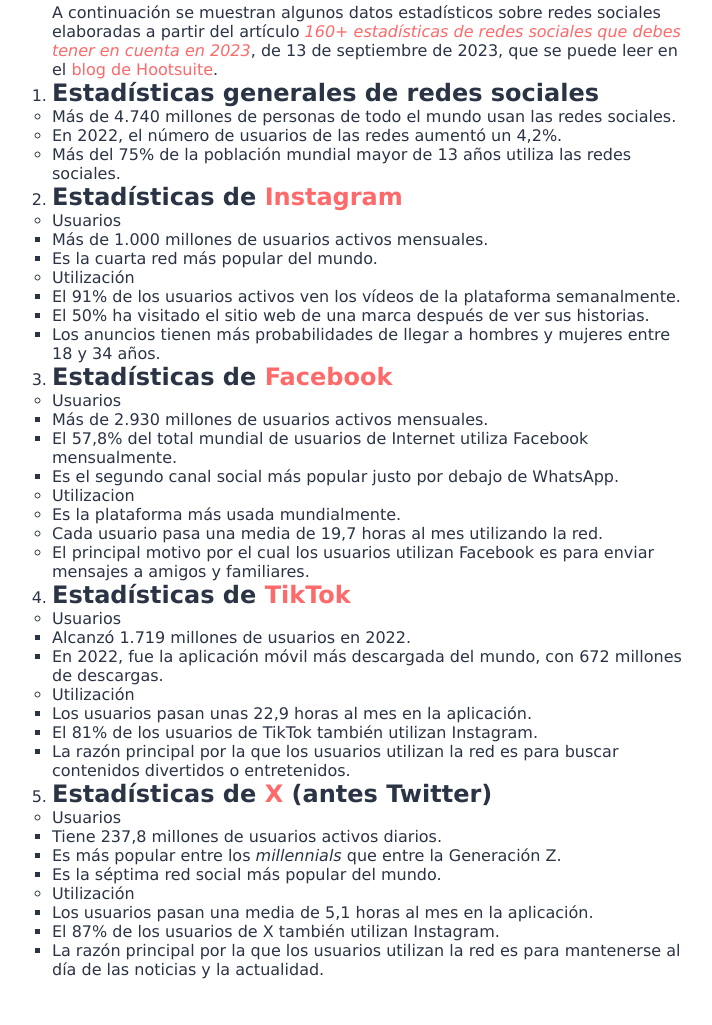
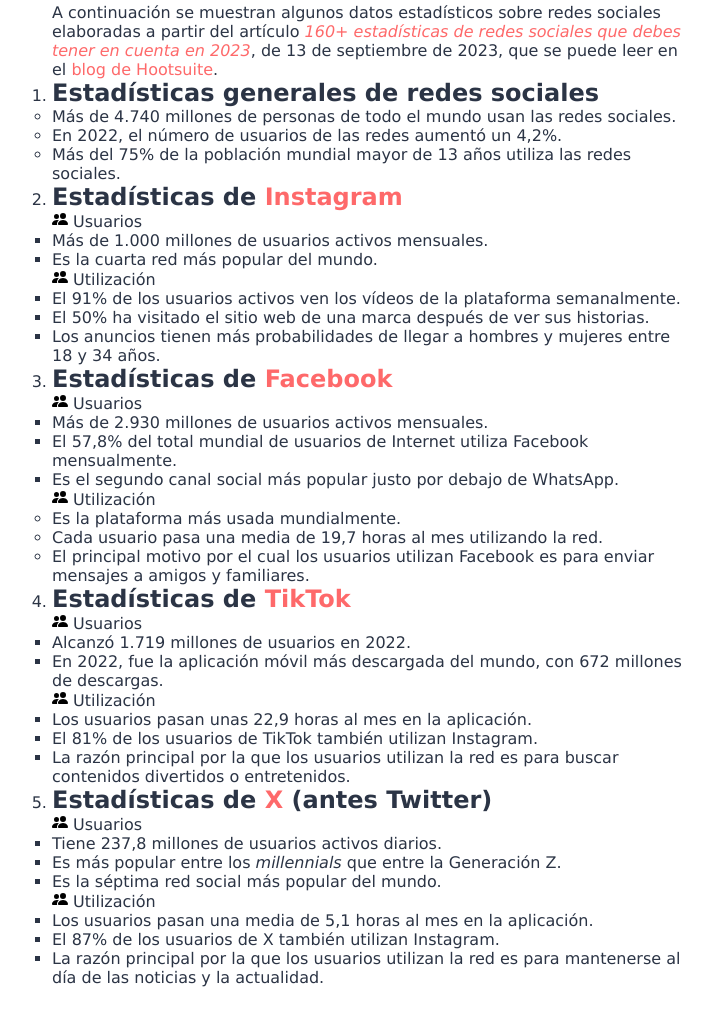
Before and after one commit to bogdankatoula/SocialNetworks, a plain HTML site: page estadisticas.html in a window 1280 px wide. Shown: the part 145-1170 px from the top of the page, without its empty margins (268-980 px from the left). Drawn offline with Linux system fonts and the light colour scheme.

Commit message:
links colors and svg

```diff
--- a/css/estilos.css
+++ b/css/estilos.css
@@ -4,24 +4,18 @@
     font-family: Verdana, Tahoma, sans-serif;
     color: rgb(43,52,69);
   }
-  a:link, a:visited {
+  a:link, a:visited{
+    color: rgb(43, 52, 69);
     text-decoration: none;
+  }
+  a:hover{
     color: rgb(254, 105, 106);
-  }
-  a:hover {
-    color: rgba(254, 105, 106, 0.5);
   }
   header{
     display: flex;
     text-align: center;
     justify-content: center;
     background-color: rgb(241, 245, 249);
-  }
-  header a:link, a:visited{
-    color: rgb(43, 52, 69);
-  }
-  header a:hover{
-    color: rgb(254, 105, 106);
   }
   .nav__title{
     font-size: 30px;
@@ -45,6 +39,34 @@
     flex-direction: column;
     margin: 0 25% 15vh 25%;
   }
+  main a:link, main a:visited {
+    text-decoration: none;
+    color: rgb(254, 105, 106);
+  }
+
+  main a:hover {
+    color: rgba(254, 105, 106, 0.5);
+  }
+  .users{
+    list-style: none;
+  }
+  .users__user::before {
+    content: url("/img/users.svg");
+    display: inline-block;
+    width: 16px;
+    height: 16px;
+    margin-right: 5px;
+  }
+  .uses{
+    list-style: none;
+  }
+  .uses__use::before{
+    content: url("/img/users.svg");
+    display: inline-block;
+    width: 16px;
+    height: 16px;
+    margin-right: 5px;
+  }
   footer{
     color: rgb(255,255,255);
     background-color: rgb(0,0,0);
--- a/estadisticas.html
+++ b/estadisticas.html
@@ -56,15 +56,15 @@
             Estadísticas de <a href="./redes.html#Instagram">Instagram</a>
           </h2>
           <ul>
-            <li>
-              Usuarios
+            <li class = "users">
+              <span class="users__user">Usuarios</span>
               <ul>
                 <li>Más de 1.000 millones de usuarios activos mensuales.</li>
                 <li>Es la cuarta red más popular del mundo.</li>
               </ul>
             </li>
-            <li>
-              Utilización
+            <li class = "uses">
+              <span class="users__user">Utilización</span>
               <ul>
                 <li>
                   El 91% de los usuarios activos ven los vídeos de la plataforma
@@ -85,8 +85,8 @@
         <li>
           <h2>Estadísticas de <a href="./redes.html#Facebook">Facebook</a></h2>
           <ul>
-            <li>
-              Usuarios
+            <li class = "users">
+              <span class="users__user">Usuarios</span>
               <ul>
                 <li>Más de 2.930 millones de usuarios activos mensuales.</li>
                 <li>
@@ -99,7 +99,8 @@
                 </li>
               </ul>
             </li>
-            <li>Utilizacion
+            <li class = "uses">
+              <span class="users__user">Utilización</span>
               <li>Es la plataforma más usada mundialmente.</li>
               <li>Cada usuario pasa una media de 19,7 horas al mes utilizando la red.</li>
               <li>El principal motivo por el cual los usuarios utilizan Facebook es para enviar mensajes a amigos y familiares.</li>
@@ -109,13 +110,15 @@
         <li>
           <h2>Estadísticas de <a href="./redes.html#TikTok">TikTok</a></h2>
           <ul>
-            <li>Usuarios
+            <li class = "users">
+              <span class="users__user">Usuarios</span>
               <ul>
                 <li>Alcanzó 1.719 millones de usuarios en 2022.</li>
                 <li>En 2022, fue la aplicación móvil más descargada del mundo, con 672 millones de descargas.</li>
               </ul>
             </li>
-            <li>Utilización
+            <li class = "uses">
+              <span class="users__user">Utilización</span>
               <ul>
                 <li>Los usuarios pasan unas 22,9 horas al mes en la aplicación.</li>
                 <li>El 81% de los usuarios de TikTok también utilizan Instagram.</li>
@@ -129,14 +132,16 @@
             Estadísticas de <a href="./redes.html#X">X</a> (antes Twitter)
           </h2>
           <ul>
-            <li>Usuarios
+            <li class = "users">
+              <span class="users__user">Usuarios</span>
               <ul>
                 <li>Tiene 237,8 millones de usuarios activos diarios.</li>
                 <li>Es más popular entre los <em> millennials </em> que entre la Generación Z.</li>
                 <li>Es la séptima red social más popular del mundo.</li>
               </ul>
             </li>
-            <li>Utilización
+            <li class = "uses">
+              <span class="users__user">Utilización</span>
               <ul>
                 <li>Los usuarios pasan una media de 5,1 horas al mes en la aplicación.</li>
                 <li>El 87% de los usuarios de X también utilizan Instagram.</li>
```
